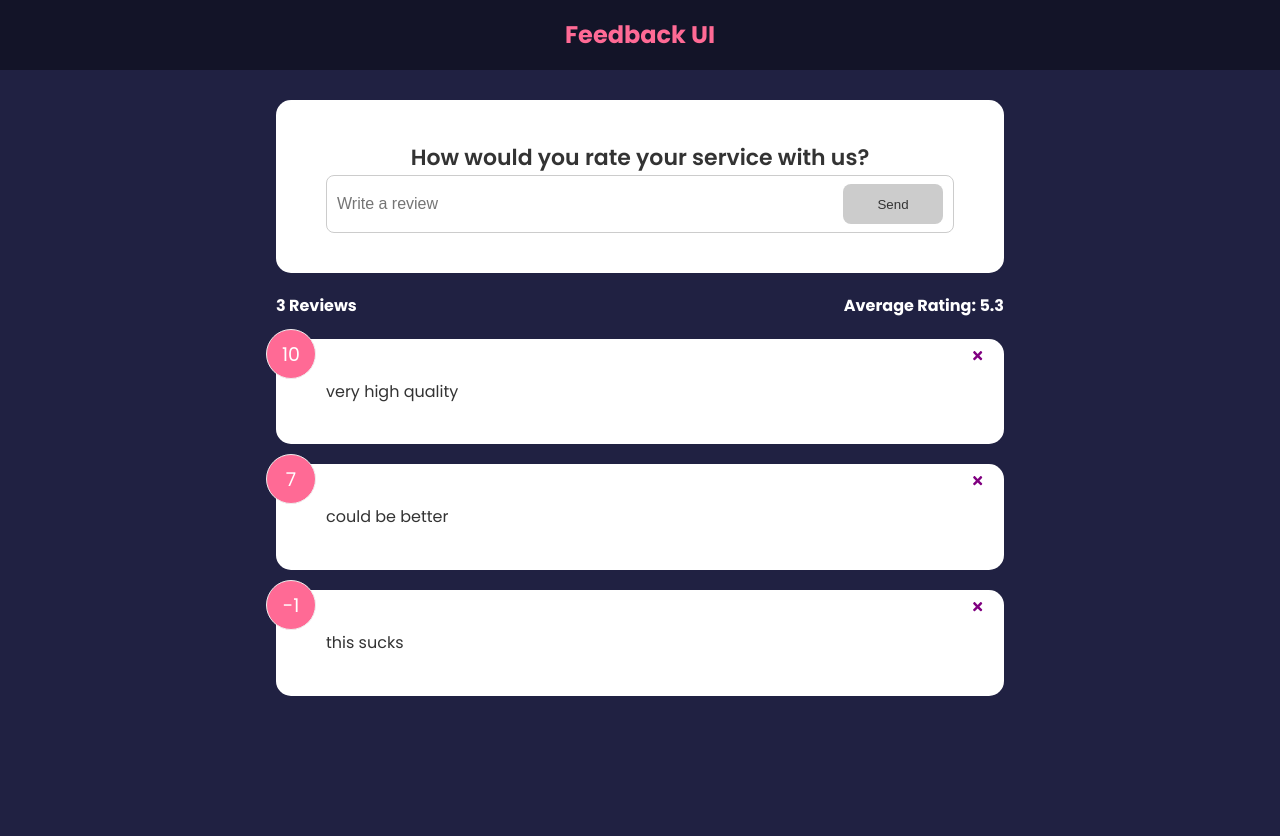
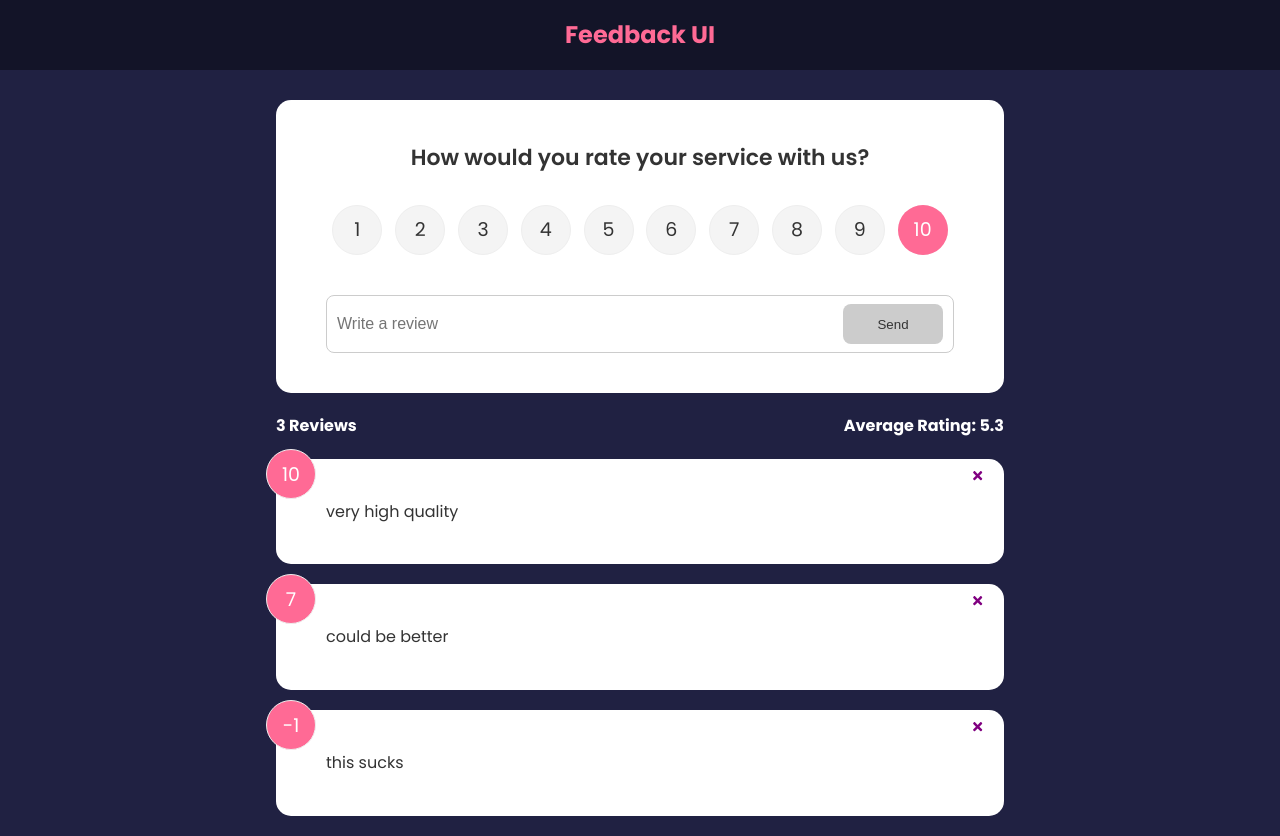
Before and after one commit to Jcorr15/feedback-app, a React (Create React App) app: page / in a window 1280 px wide. Before the commit the page ends 800 px from the top, so only its background shows below. Built offline with nearby package versions, Linux system fonts and the light colour scheme.

Commit message:
Add RatingSelect component

```diff
--- a/src/components/FeedbackForm.jsx
+++ b/src/components/FeedbackForm.jsx
@@ -1,9 +1,11 @@
 import { useState } from 'react';
 import Card from './shared/Card';
 import Button from './shared/Button';
+import RatingSelect from './RatingSelect';
 
 function FeedbackForm() {
   const [text, setText] = useState('');
+  const [rating, setRating] = useState(10);
   const [btnDisabled, setBtnDisabled] = useState(true);
   const [message, setMessage] = useState('');
 
@@ -26,6 +28,7 @@
     <Card>
       <form>
         <h2>How would you rate your service with us?</h2>
+        <RatingSelect select={rating => setRating(rating)} />
         <div className="input-group">
           <input
             onChange={handleTextChange}
--- /dev/null
+++ b/src/components/RatingSelect.jsx
@@ -0,0 +1,30 @@
+import { useState } from 'react';
+
+function RatingSelect({ select }) {
+  const [selected, setSelected] = useState(10);
+
+  const handleChange = e => {
+    setSelected(+e.currentTarget.value);
+    select(+e.currentTarget.value);
+  };
+
+  return (
+    <ul className="rating">
+      {Array.from({ length: 10 }, (_, i) => (
+        <li key={`rating-${i + 1}`}>
+          <input
+            type="radio"
+            id={`num${i + 1}`}
+            name="rating"
+            value={i + 1}
+            onChange={handleChange}
+            checked={selected === i + 1}
+          />
+          <label htmlFor={`num${i + 1}`}>{i + 1}</label>
+        </li>
+      ))}
+    </ul>
+  );
+}
+
+export default RatingSelect;
```
